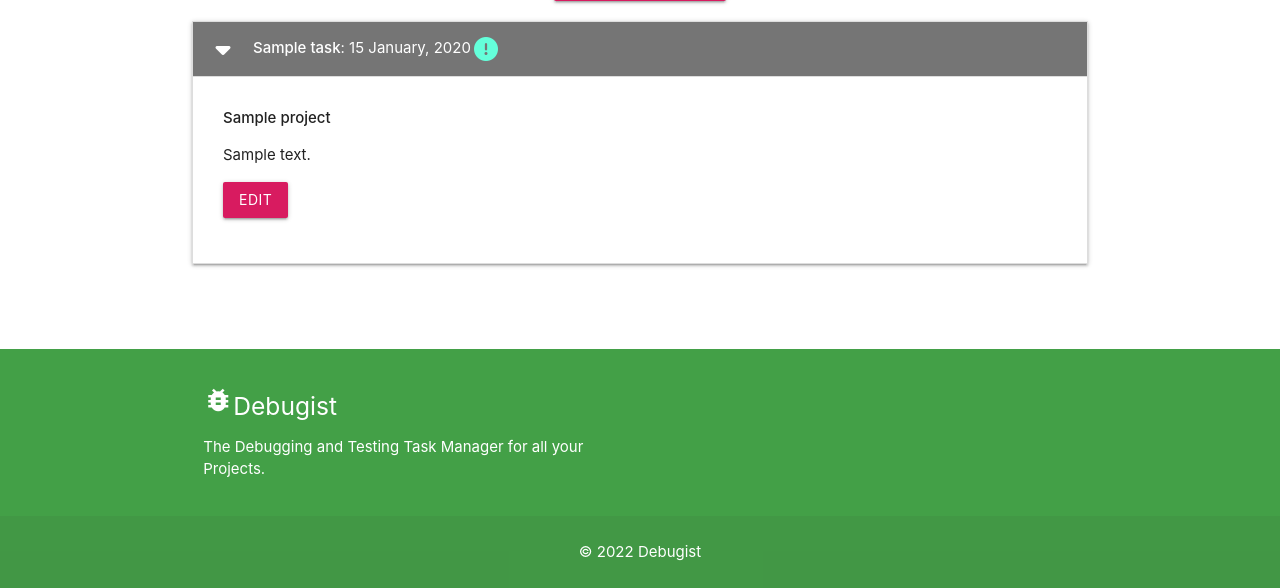
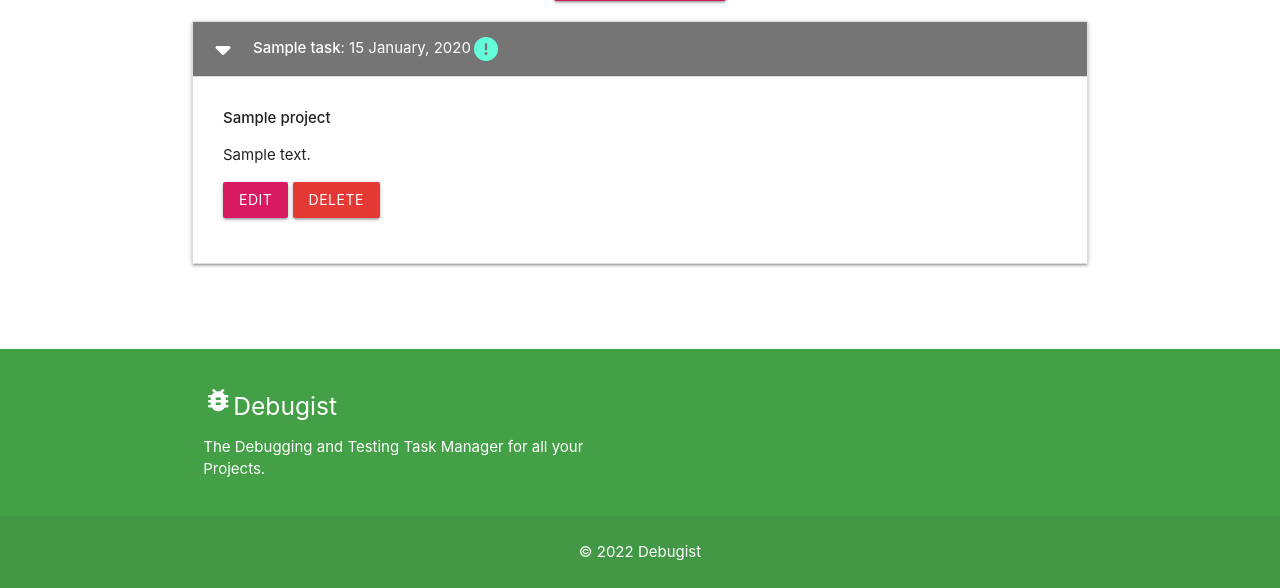
Before and after one commit to develosi/debugist-project, a Flask app: page / in a window 1280 px wide, after a click that opens the changed part. Shown: the part 212-800 px from the top of the page. Run offline with Flask 2, Linux system fonts and the light colour scheme; tables that the repository leaves empty hold one stand-in row (values such as "Sample post"); some libraries are stand-ins or nearby versions.

Commit message:
Add delete btn to tasks collapsible section

```diff
--- a/debugist/templates/tasks.html
+++ b/debugist/templates/tasks.html
@@ -26,6 +26,7 @@
             <p>{{ task.task_description }}</p>
             <p>
                 <a href="{{ url_for('edit_task', task_id=task.id) }}" class="btn pink darken-1">Edit</a>
+                <a href="{{ url_for('delete_task', task_id=task.id) }}" class="btn red darken-1">Delete</a>
             </p>
         </div>
     </li>
```
